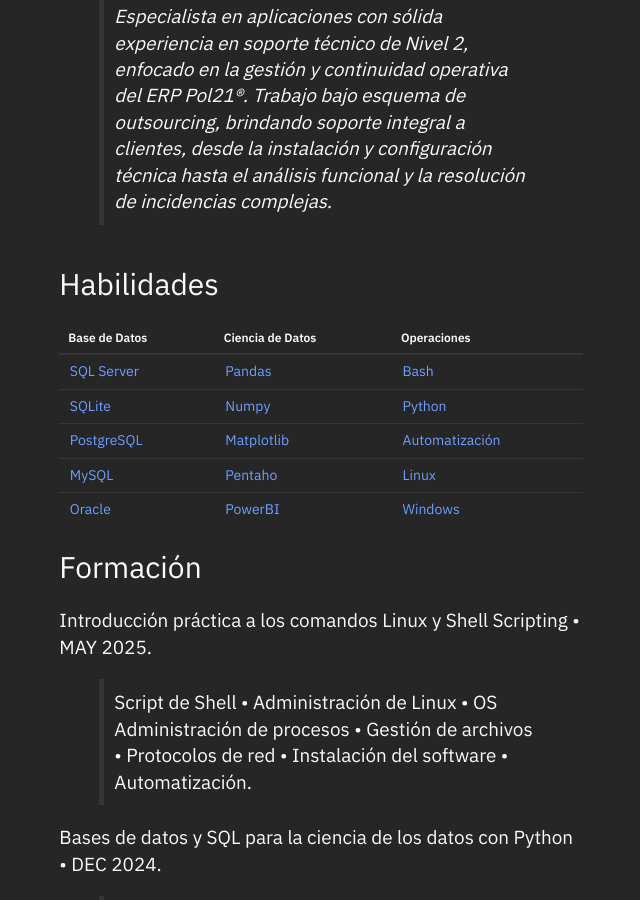
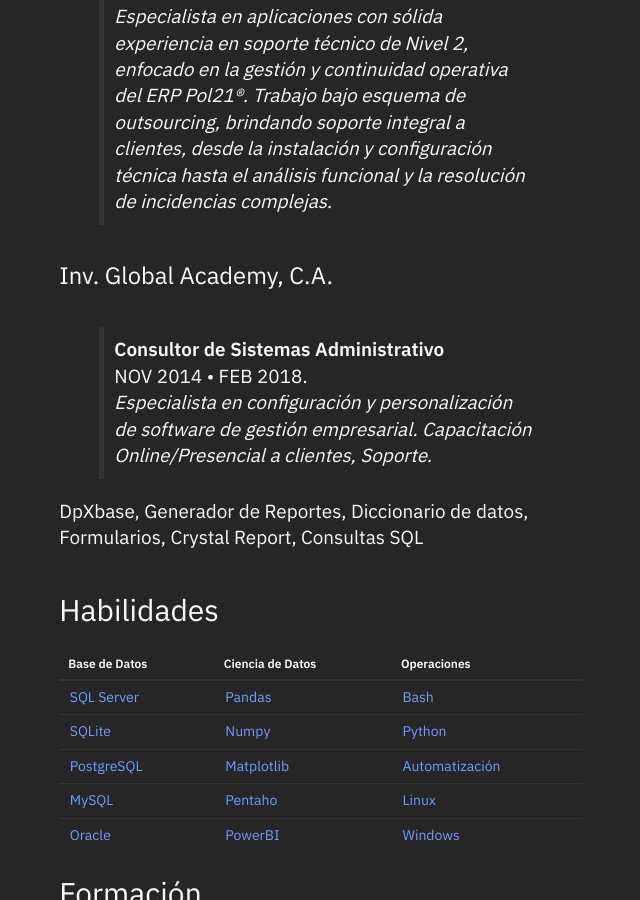
Before and after one commit to batistayureiba/batistayureiba.github.io, a Jekyll site: the page built from _posts/2025-05-24-about.md, in a window 1280 px wide and 900 px high, scrolled down 2023 px. Shown: the whole window, without its empty margins (319-959 px from the left). Built offline with Jekyll 4.4.1, drawn with Linux system fonts in a browser that asks for light colours.

Commit message:
Update 2025-05-24-about.md

```diff
--- a/_posts/2025-05-24-about.md
+++ b/_posts/2025-05-24-about.md
@@ -28,6 +28,12 @@ Esta labor, complementada por mi experiencia con diversos ERP, tecnologías e in
 >**Ingeniero de Soluciones de Negocio**<br>NOV 2014 • FEB 2018.<br>
 >*Especialista en aplicaciones con sólida experiencia en soporte técnico de Nivel 2, enfocado en la gestión y continuidad operativa del ERP Pol21®. Trabajo bajo esquema de outsourcing, brindando soporte integral a clientes, desde la instalación y configuración técnica hasta el análisis funcional y la resolución de incidencias complejas.*
 
+##### Inv. Global Academy, C.A.
+>**Consultor de Sistemas Administrativo**<br>NOV 2014 • FEB 2018.<br>
+>*Especialista en configuración y personalización de software de gestión empresarial. Capacitación Online/Presencial a clientes, Soporte.*
+
+
+DpXbase, Generador de Reportes, Diccionario de datos, Formularios, Crystal Report, Consultas SQL
 {:#skills}
 ### Habilidades
 
```
